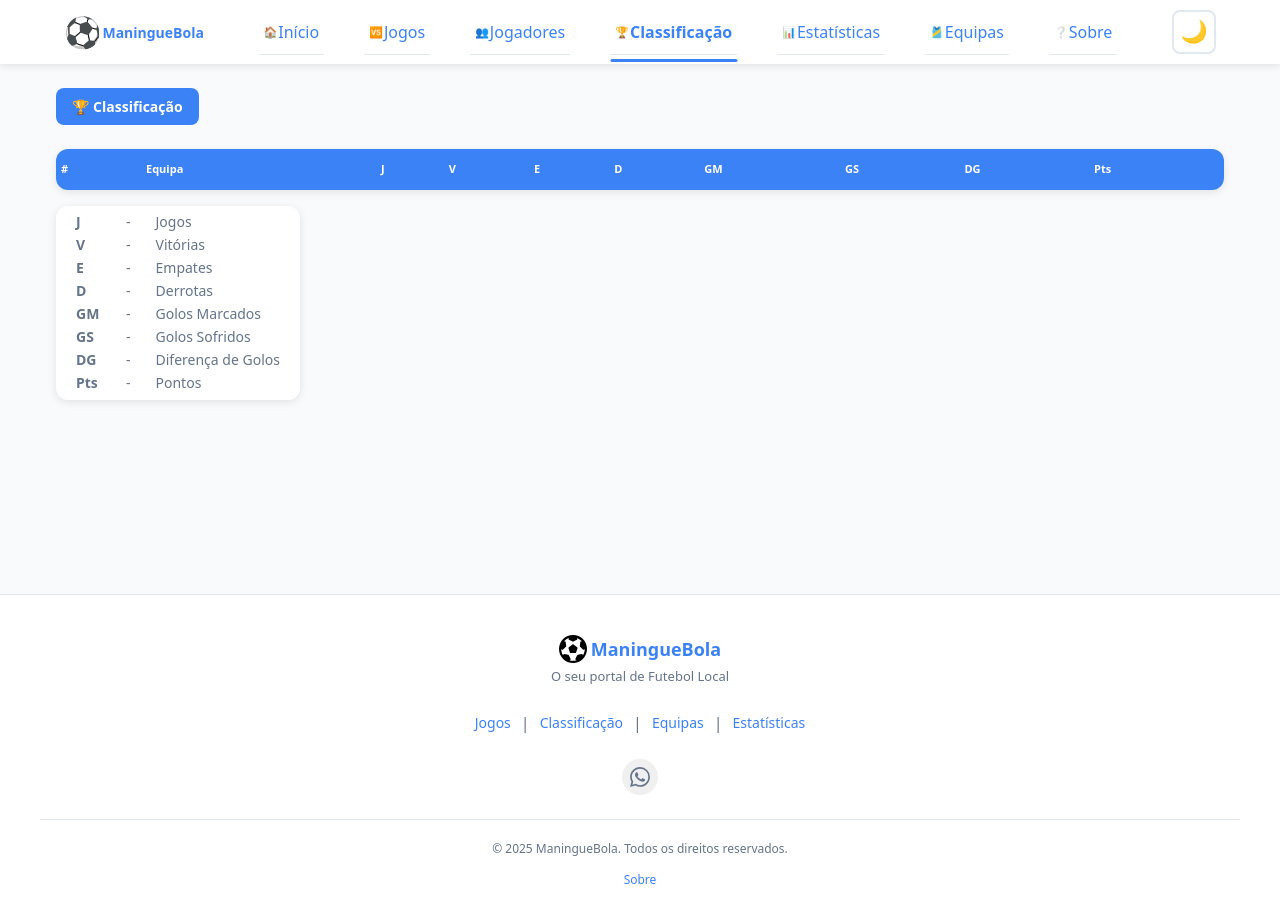
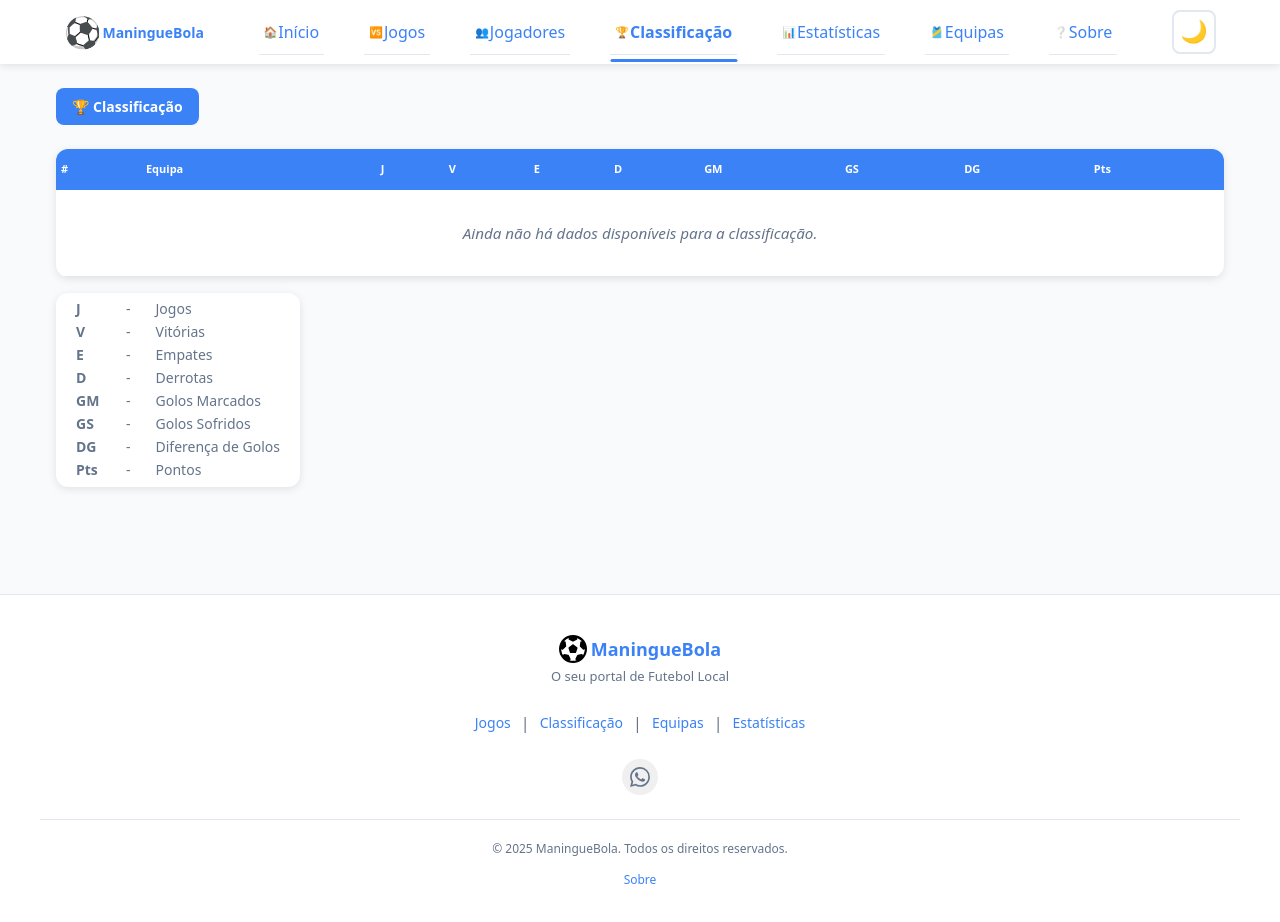
Before and after one commit to Raimundroid/maninguebola, a React (Vite) app: page /classificacao in a window 1280 px wide. Shown: the top 922 px of the page. Built offline with nearby package versions, Linux system fonts and the light colour scheme.

Commit message:
no-data message added for standings table

```diff
--- a/src/components/StandingsTable/StandingsTable.css
+++ b/src/components/StandingsTable/StandingsTable.css
@@ -86,3 +86,12 @@
   font-weight: 700;
   color: var(--primary);
 }
+
+.standings-table .no-data-message {
+  text-align: center;
+  padding: 2rem 1rem;
+  color: var(--text-light); /* Gray text */
+  font-style: italic;
+  font-size: 0.95rem;
+  /* background: #f9f9f9; */
+}
--- a/src/components/StandingsTable/StandingsTable.jsx
+++ b/src/components/StandingsTable/StandingsTable.jsx
@@ -3,6 +3,7 @@ import "./StandingsTable.css";
 import { Link } from "react-router-dom";
 
 const StandingsTable = ({ standings }) => {
+  const hasData = standings && standings.length > 0;
   return (
     <div className="standings-table-container">
       <table className="standings-table">
@@ -23,7 +24,9 @@ const StandingsTable = ({ standings }) => {
         </thead>
 
         <tbody>
-          {standings.map((team, index) => (
+          {hasData ? (
+            // If data exists, map through it
+            standings.map((team, index) => (
               <tr key={team.id || index}>
                 <td>
                   <span className="position">{team.position}</span>
@@ -70,7 +73,16 @@ const StandingsTable = ({ standings }) => {
 
               <td>{team.pointsPerGame}</td> */}
               </tr>
-          ))}
+            ))
+          ) : (
+            // ✅ IF NO DATA: Show this row
+            // colSpan="10" matches the number of headers so it spans the full width
+            <tr className="no-data-row">
+              <td colSpan="10" className="no-data-message">
+                Ainda não há dados disponíveis para a classificação.
+              </td>
+            </tr>
+          )}
         </tbody>
       </table>
     </div>
```
Lines whose indentation alone changed are shown as unchanged.
